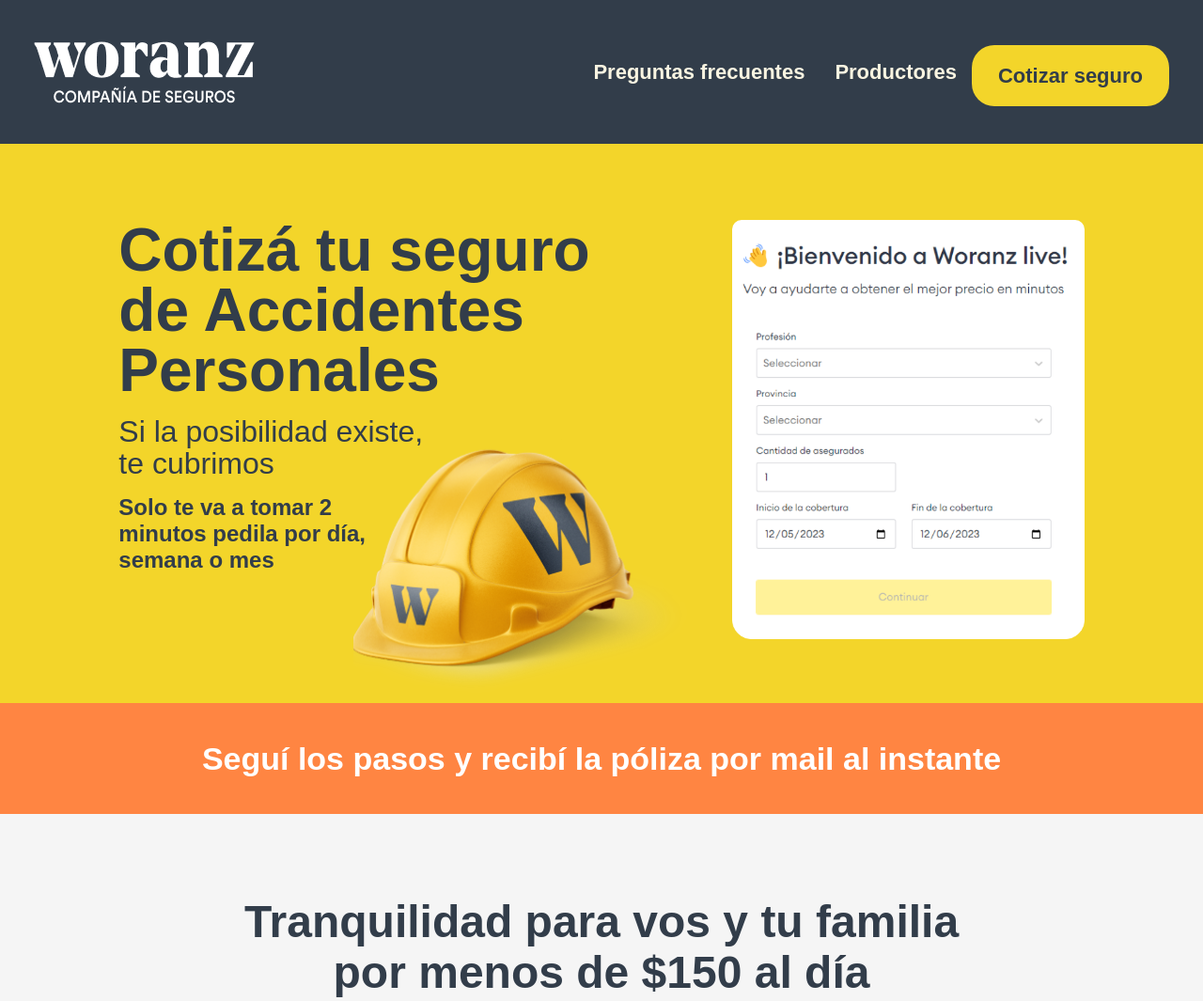
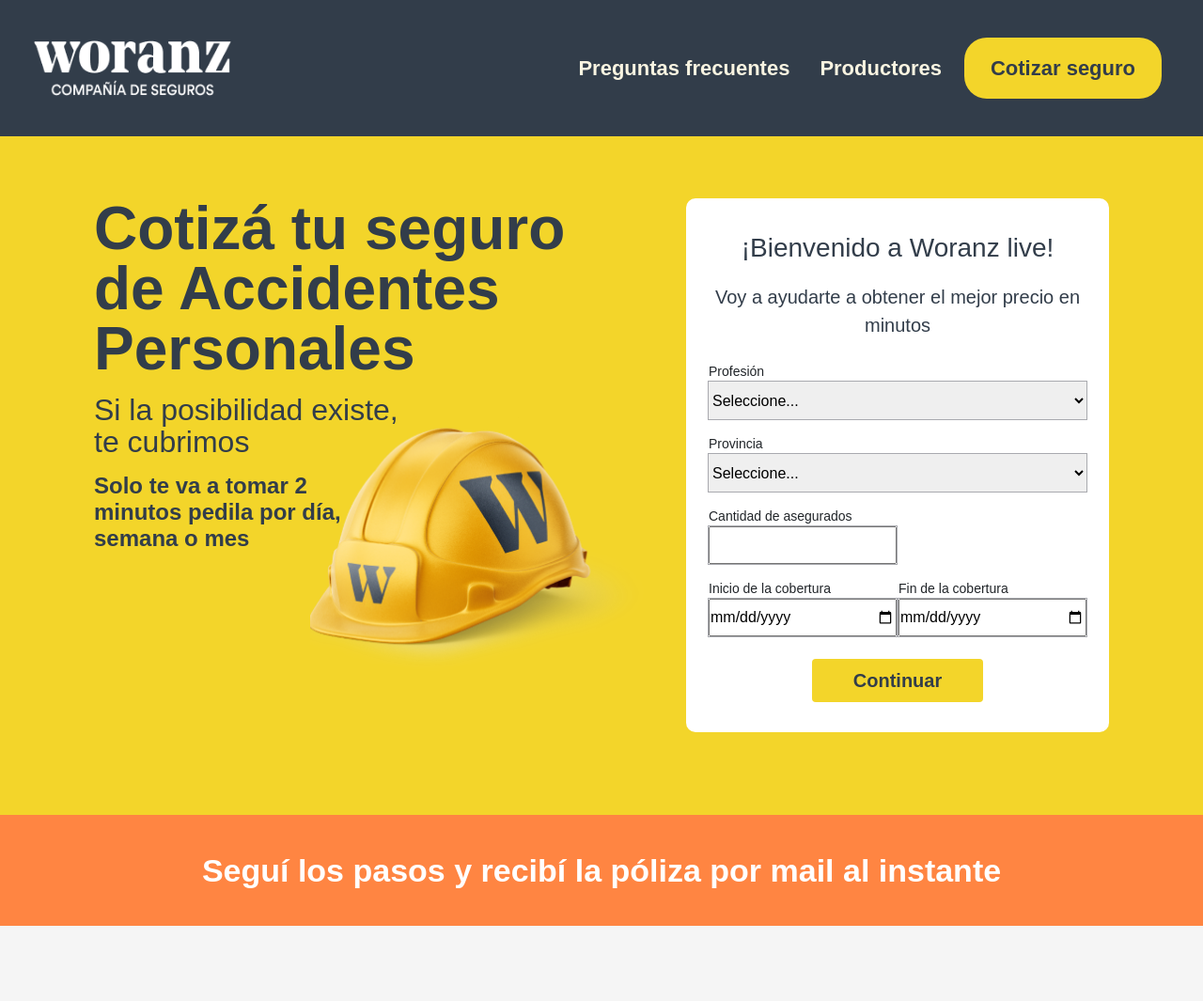
Before and after one commit to Nicosetzes/Landing-Woranz-AP, a plain HTML site: page index.html in a window 1280 px wide. Shown: the top 1065 px of the page at 94% size. Drawn offline with nearby package versions, Linux system fonts and the light colour scheme; some packages are replaced by stand-ins of ours; a script that the page names is missing.

Commit message:
V1.7 I've added js files so I can get the input values from the woranz forms, perform validaton, and make API requests once they give me the info I need.

```diff
--- a/index.html
+++ b/index.html
@@ -15,8 +15,11 @@
       integrity="sha384-ENjdO4Dr2bkBIFxQpeoTz1HIcje39Wm4jDKdf19U8gI4ddQ3GYNS7NTKfAdVQSZe"
       crossorigin="anonymous"
     ></script>
+    <script src="https://cdn.jsdelivr.net/npm/sweetalert2@11"></script>
     <link rel="stylesheet" type="text/css" href="css/styles.css" />
-    <title>Document</title>
+    <script src="./js/api.js" defer></script>
+    <script src="./js/form.js" defer></script>
+    <title>Woranz</title>
   </head>
   <body>
     <div class="header">
@@ -38,7 +41,7 @@
             <div class="navbar-nav">
               <a class="nav-link" href="#main__fifth">Preguntas frecuentes</a>
               <a class="nav-link" href="#main__sixth">Productores</a>
-              <a class="nav-link" href="#hero-form">Cotizar seguro</a>
+              <a class="nav-link" href="#form-top">Cotizar seguro</a>
             </div>
           </div>
         </div>
@@ -54,9 +57,35 @@
             <img src="./media/helmet.png" alt="" />
           </div>
         </div>
-        <div id="hero-form" class="hero-form">
-          <img src="./media/form_lg.png" alt="" />
-        </div>
+        <form id="form-top" class="form">
+          <div class="form__header">
+            <p>¡Bienvenido a Woranz live!</p>
+            <p>Voy a ayudarte a obtener el mejor precio en minutos</p>
+          </div>
+          <div class="form__body">
+            <div class="body-row">
+              <label> Profesión </label>
+              <select id="top-select-job" class="select-job"></select>
+            </div>
+            <div class="body-row">
+              <label> Provincia </label>
+              <select id="top-select-location" class="select-location"></select>
+            </div>
+            <div class="body-row">
+              <label> Cantidad de asegurados </label>
+              <input class="amount" type="number" />
+            </div>
+            <div class="body-row small">
+              <label> Inicio de la cobertura </label>
+              <input class="date-start" type="date" />
+            </div>
+            <div class="body-row small">
+              <label> Fin de la cobertura </label>
+              <input class="date-end" type="date" />
+            </div>
+            <button type="submit">Continuar</button>
+          </div>
+        </form>
       </div>
       <div class="main__first">
         <div class="first-content">
@@ -97,7 +126,7 @@
         <div class="third-content">
           <div class="third-content-container hero">
             <img class="cellphone" src="./media/cellphone_lg.png" alt="" />
-            <button>Cotizar seguro</button>
+            <a class="button-main" href="#form-top">Cotizar seguro</a>
             <img class="elipse" src="./media/elipse.png" alt="" />
             <img class="circle" src="./media/circle.png" alt="" />
           </div>
@@ -162,7 +191,7 @@
             <p>01.</p>
             <p>Completá el formulario</p>
             <p>
-              <a href="#hero-form">Woranz live</a> | Indicá los datos básicos y
+              <a href="#form-top">Woranz live</a> | Indicá los datos básicos y
               el tiempo que querés la póliza.
             </p>
           </div>
@@ -189,7 +218,7 @@
             <p>Te enviaremos la póliza junto con un link de pago</p>
             <p>Te enviaremos la póliza junto con un link de pago.</p>
           </div>
-          <button>Cotizar seguro</button>
+          <a class="button-main" href="#form-bottom">Cotizar seguro</a>
         </div>
         <div class="fourth-content_lg">
           <!-- Fourth content small, for tablet and desktop -->
@@ -198,8 +227,8 @@
               <p>01.</p>
               <p>Completá el formulario</p>
               <p>
-                <a href="#hero-form">Woranz live</a> | Indicá los datos básicos
-                y el tiempo que querés la póliza.
+                <a href="#form-top">Woranz live</a> | Indicá los datos básicos y
+                el tiempo que querés la póliza.
               </p>
             </div>
             <div class="fourth-content-container">
@@ -230,7 +259,7 @@
             </div>
           </div>
         </div>
-        <button>Cotizar seguro</button>
+        <a class="button-main" href="#form-bottom">Cotizar seguro</a>
       </div>
       <div id="main__fifth" class="main__fifth">
         <div class="fifth-introduction">
@@ -431,9 +460,38 @@
               </div>
             </div>
             <div class="seventh__column">
-              <div class="seventh-content-form">
-                <img src="./media/form_lg.png" alt="" />
-              </div>
+              <form id="form-bottom" class="form">
+                <div class="form__header">
+                  <p>¡Bienvenido a Woranz live!</p>
+                  <p>Voy a ayudarte a obtener el mejor precio en minutos</p>
+                </div>
+                <div class="form__body">
+                  <div class="body-row">
+                    <label> Profesión </label>
+                    <select id="bottom-select-job" class="select-job"></select>
+                  </div>
+                  <div class="body-row">
+                    <label> Provincia </label>
+                    <select
+                      id="bottom-select-location"
+                      class="select-location"
+                    ></select>
+                  </div>
+                  <div class="body-row">
+                    <label> Cantidad de asegurados </label>
+                    <input class="amount" type="number" />
+                  </div>
+                  <div class="body-row small">
+                    <label> Inicio de la cobertura </label>
+                    <input class="date-start" type="date" />
+                  </div>
+                  <div class="body-row small">
+                    <label> Fin de la cobertura </label>
+                    <input class="date-end" type="date" />
+                  </div>
+                  <button type="submit">Continuar</button>
+                </div>
+              </form>
             </div>
           </div>
           <div class="seventh-content end">
@@ -470,7 +528,9 @@
             Darme de alta como productor
           </div>
           <div class="eighth-content-container">La empresa</div>
-          <div class="eighth-content-container">Woranz Live</div>
+          <a href="#form-bottom" class="eighth-content-container"
+            >Woranz Live</a
+          >
           <div class="eighth-content-container">
             Garantía de Alquiler Woranz
           </div>
--- /dev/null
+++ b/js/api.js
@@ -0,0 +1,89 @@
+const generateTopFormOptions = (jobs, locations) => {
+  const jobSelect = document.getElementById("top-select-job");
+  const locationSelect = document.getElementById("top-select-location");
+
+  const firstJobSelectOption = document.createElement("option");
+  firstJobSelectOption.value = "";
+  firstJobSelectOption.innerText = "Seleccione...";
+  jobSelect.appendChild(firstJobSelectOption);
+
+  const firstLocationSelectOption = document.createElement("option");
+  firstLocationSelectOption.value = "";
+  firstLocationSelectOption.innerText = "Seleccione...";
+  locationSelect.appendChild(firstLocationSelectOption);
+
+  jobs.forEach((element) => {
+    let option = document.createElement("option");
+    option.value = `${element}`;
+    option.innerText = `${element}`;
+    jobSelect.appendChild(option);
+  });
+
+  locations.forEach((element) => {
+    let option = document.createElement("option");
+    option.value = `${element}`;
+    option.innerText = `${element}`;
+    locationSelect.appendChild(option);
+  });
+};
+
+const generateBottomFormOptions = (jobs, locations) => {
+  const jobSelect = document.getElementById("bottom-select-job");
+  const locationSelect = document.getElementById("bottom-select-location");
+
+  const firstJobSelectOption = document.createElement("option");
+  firstJobSelectOption.value = "";
+  firstJobSelectOption.innerText = "Seleccione...";
+  jobSelect.appendChild(firstJobSelectOption);
+
+  const firstLocationSelectOption = document.createElement("option");
+  firstLocationSelectOption.value = "";
+  firstLocationSelectOption.innerText = "Seleccione...";
+  locationSelect.appendChild(firstLocationSelectOption);
+
+  jobs.forEach((element) => {
+    let option = document.createElement("option");
+    option.value = `${element}`;
+    option.innerText = `${element}`;
+    jobSelect.appendChild(option);
+  });
+
+  locations.forEach((element) => {
+    let option = document.createElement("option");
+    option.value = `${element}`;
+    option.innerText = `${element}`;
+    locationSelect.appendChild(option);
+  });
+};
+
+const jobs = [
+  "profesion1",
+  "profesion2",
+  "profesion3",
+  "profesion4",
+  "profesion5",
+  "profesion6",
+  "profesion7",
+  "profesion8",
+  "profesion9",
+];
+
+const locations = [
+  "provincia1",
+  "provincia2",
+  "provincia3",
+  "provincia4",
+  "provincia5",
+];
+
+generateTopFormOptions(jobs, locations);
+
+generateBottomFormOptions(jobs, locations);
+
+() => {
+  // Fetch a la API de Woranz //
+  // const locationSelect = (document.getElementById("locations").innerHTML =
+  //   generateOptions(locations));
+  // const jobSelect = (document.getElementById("locations").innerHTML =
+  //   generateOptions(jobs));
+};
--- /dev/null
+++ b/js/form.js
@@ -0,0 +1,48 @@
+const forms = document.querySelectorAll(".form");
+
+forms.forEach((form) => {
+  form.addEventListener("submit", (e) => {
+    e.preventDefault();
+
+    const job = e.target.querySelector(".select-job").value;
+    const location = e.target.querySelector(".select-location").value;
+    const amount = e.target.querySelector(".amount").value;
+    const dateStart = e.target.querySelector(".date-start").value;
+    const dateEnd = e.target.querySelector(".date-end").value;
+
+    console.log(job);
+    console.log(location);
+    console.log(amount);
+    console.log(dateStart);
+    console.log(dateEnd);
+
+    if (!job || !location || !amount || !dateStart || !dateEnd)
+      return Swal.fire({
+        title: "¡Error!",
+        iconColor: "#d30c0c",
+        text: "Por favor, complete todos los datos antes de continuar",
+        icon: "error",
+        confirmButtonText: "OK",
+      });
+    else
+      return Swal.fire({
+        title: "¡Éxito!",
+
+        html: `
+        <div>Profesión: ${job}</div>
+        <br>
+        <div>Provincia: ${location}</div>
+        <br>
+        <div>Cantidad de asegurados: ${amount}</div>
+        <br>
+        <div>Fecha de inicio: ${dateStart}</div>
+        <br>
+        <div>Fecha de finalización: ${dateEnd}</div>
+        `,
+        icon: "success",
+        confirmButtonText: "OK",
+      });
+
+    // Llamada GET o POST a la API, con la información capturada en el formulario //
+  });
+});
--- /dev/null
+++ b/scss/_form.scss
@@ -0,0 +1,104 @@
+.form {
+  background-color: $white;
+  border-radius: 10px;
+  display: flex;
+  flex-direction: column;
+  margin: 0 auto;
+  max-width: 500px;
+  padding: 2rem 1.5rem;
+  scroll-margin-top: 200px; // Altura de la navbar + un extra para que el destino esté centrado en mobile //
+  @media only screen and (max-width: 400px) {
+    width: 100%;
+  }
+  @media only screen and (min-width: 992px) {
+    max-width: 450px;
+    // scroll-margin-top: 123px; // Altura de la navbar + extra //
+  }
+  @media only screen and (min-width: 1200px) {
+    margin: 0;
+  }
+  .form__header {
+    align-items: center;
+    display: flex;
+    flex-direction: column;
+    p {
+      text-align: center;
+      &:first-child {
+        font-size: 1.75rem;
+        @media only screen and (max-width: 400px) {
+          max-width: 270px;
+        }
+      }
+      &:last-child {
+        font-size: 1.25rem;
+      }
+    }
+  }
+  .form__body {
+    align-items: center;
+    display: flex;
+    flex-wrap: wrap;
+    justify-content: center;
+    width: 100%;
+    @media only screen and (min-width: 768px) {
+      justify-content: space-between;
+    }
+    .body-row {
+      display: flex;
+      flex-direction: column;
+      margin: 0.5rem 0;
+      width: 100%;
+      &:nth-child(3) {
+        label {
+          @media only screen and (min-width: 768px) {
+            max-width: 200px;
+          }
+        }
+        input {
+          // Hide arrows from input type = "number"
+          &::-webkit-outer-spin-button,
+          &::-webkit-inner-spin-button {
+            -webkit-appearance: none;
+            margin: 0;
+          }
+          @media only screen and (min-width: 768px) {
+            max-width: 200px;
+          }
+        }
+      }
+      &.small {
+        @media only screen and (min-width: 768px) {
+          flex-basis: 175px;
+          flex-grow: 1;
+          max-width: 200px;
+        }
+      }
+      label {
+        font-size: 0.875rem;
+      }
+      select {
+        border: 0;
+        &:focus {
+          outline: none;
+        }
+        height: 2.5rem;
+        outline: #a9aaaf 1px solid;
+      }
+      input {
+        font-size: 1rem;
+        height: 2.5rem;
+        outline: #a9aaaf 1px solid;
+      }
+    }
+    button {
+      background-color: $yellow;
+      border: 0;
+      border-radius: 0.25rem;
+      color: $blue;
+      font-size: 1.25rem;
+      font-weight: 700;
+      margin: 1rem auto 0 auto;
+      padding: 0.5rem 2.75rem;
+    }
+  }
+}
--- a/scss/_general.scss
+++ b/scss/_general.scss
@@ -5,6 +5,7 @@
   font-family: $font;
   margin: 0;
   padding: 0;
+  scroll-behavior: smooth;
 }
 
 p {
--- a/scss/_header.scss
+++ b/scss/_header.scss
@@ -1,11 +1,14 @@
 .header {
   nav {
     background-color: $blue;
-    padding: 2.5rem 0.5rem;
+    padding: 2rem 0.5rem;
     @media only screen and (min-width: 992px) {
       padding: 2.5rem 1.5rem;
     }
     .container-fluid {
+      img {
+        width: 210px;
+      }
       .navbar-toggler {
         border: 0;
         &:focus {
@@ -46,6 +49,7 @@
                 background-color: $yellow;
                 border-radius: 1.5rem;
                 color: $blue;
+                margin: 0 0.5rem;
                 padding: 1rem 1.75rem;
               }
             }
--- a/scss/_main.scss
+++ b/scss/_main.scss
@@ -1,6 +1,6 @@
 .main {
   background-color: $gray;
-  padding: 146px 0 0 0; // top padding must be equal to navbar height //
+  padding: 123px 0 0 0; // top padding must be equal to navbar height //
   .main__hero {
     background-color: $yellow;
     padding: 4.5rem 1.5rem;
@@ -9,7 +9,7 @@
     }
     @media only screen and (min-width: 992px) {
       display: flex;
-      padding: 5.5rem 1.5rem;
+      padding: 5.5rem 1.25rem;
     }
     @media only screen and (min-width: 1200px) {
       justify-content: space-evenly;
@@ -77,27 +77,10 @@
           }
           @media only screen and (min-width: 992px) {
             position: absolute;
-            left: 250px;
+            left: 230px;
             top: 200px;
           }
         }
-      }
-    }
-    .hero-form {
-      background-color: $white;
-      border-radius: 10px;
-      height: 426px;
-      margin: 0 auto;
-      width: 320px;
-      @media only screen and (min-width: 992px) {
-        margin: 0 0 0 auto;
-        width: 375px;
-      }
-      @media only screen and (min-width: 1200px) {
-        margin: 0;
-      }
-      img {
-        width: 100%;
       }
     }
   }
@@ -259,7 +242,7 @@
             padding: 0 0 1rem 0;
             width: 280px;
           }
-          button {
+          .button-main {
             align-items: center;
             background-color: $orange;
             border: 0;
@@ -273,6 +256,7 @@
             margin: 0 auto;
             padding: 1.25rem 3rem;
             position: relative;
+            text-decoration: none;
             z-index: 10;
             @media only screen and (min-width: 992px) {
               font-size: 1.5rem;
@@ -438,7 +422,7 @@
           }
         }
       }
-      button {
+      .button-main {
         display: none;
       }
     }
@@ -489,7 +473,7 @@
         }
       }
     }
-    button {
+    .button-main {
       align-items: center;
       background-color: $orange;
       border: 0;
@@ -502,11 +486,14 @@
       line-height: 2.5rem;
       margin: 2.5rem auto 0 auto;
       padding: 1rem 3rem;
+      text-decoration: none;
+      width: 300px;
     }
   }
   .main__fifth {
     background-color: $beige;
     padding: 4rem 1.5rem;
+    scroll-margin-top: 200px; // Altura de la navbar + un extra para que el destino esté centrado //
     @media only screen and (max-width: 400px) {
       padding: 4.5rem 0.5rem;
     }
@@ -590,6 +577,7 @@
   .main__sixth {
     background-color: $orange;
     padding: 4rem 0.75rem;
+    scroll-margin-top: 200px; // Altura de la navbar + un extra para que el destino esté centrado //
     .sixth-introduction {
       p {
         text-align: center;
--- a/scss/styles.scss
+++ b/scss/styles.scss
@@ -2,6 +2,7 @@
 @import "fonts";
 @import "mixins";
 @import "general";
+@import "form";
 @import "header";
 @import "main";
 @import "footer";
```
Also changed, not shown: css/styles.css, css/styles.min.css, 2 other files.
